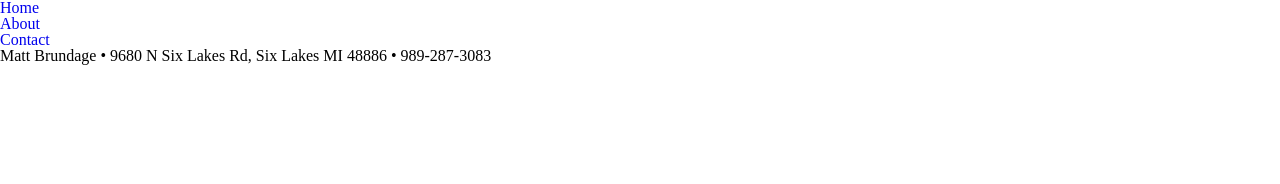
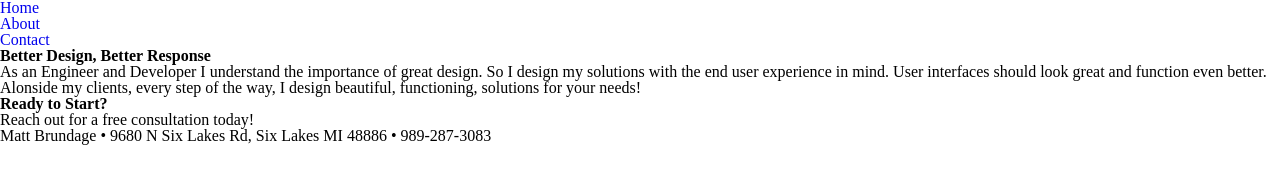
Before and after one commit to Vyathan/MbrundageWebsite, a plain HTML site: page MbrundageWebsite/index.html in a window 1280 px wide. Drawn offline with Linux system fonts and the light colour scheme.

Commit message:
Paragraphs

```diff
--- a/MbrundageWebsite/index.html
+++ b/MbrundageWebsite/index.html
@@ -31,6 +31,12 @@
             <li><a href="docs/general/contact.html">Contact</a></li>
         </ul>
     </nav>
+    <article>
+        <h1>Better Design, Better Response</h1>
+        <p>As an Engineer and Developer I understand the importance of great design. So I design my solutions with the end user experience in mind. User interfaces should look great and function even better. Alonside my clients, every step of the way, I design beautiful, functioning, solutions for your needs!</p>
+        <h1>Ready to Start?</h1>
+        <p>Reach out for a free consultation today!</p>
+    </article>
     <footer>
         Matt Brundage &#8226; 9680 N Six Lakes Rd, Six Lakes MI 48886 &#8226; 989-287-3083
     </footer>
```
Also changed, not shown: MbrundageWebsite/docs/general/about.html (+5 -0 lines).
